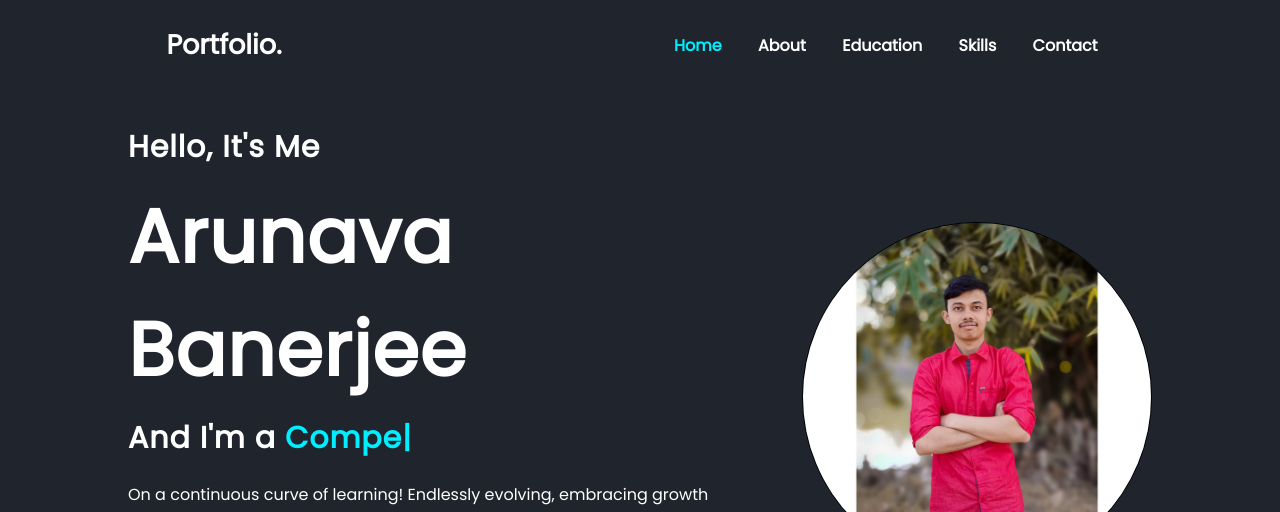
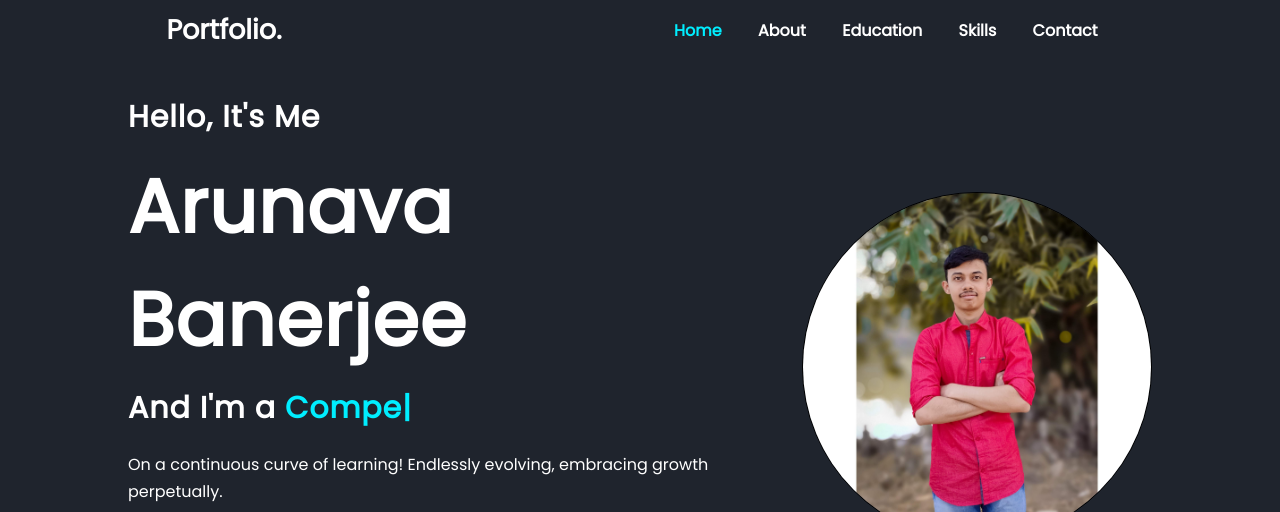
Before and after one commit to arunava2018/Final-Portfolio, a plain HTML site: page index.html in a window 1280 px wide. Shown: the top 512 px of the page. Drawn offline with nearby package versions, Linux system fonts and the light colour scheme; a web font is replaced by a local one.

Commit message:
Update styles.css

```diff
--- a/styles.css
+++ b/styles.css
@@ -4,11 +4,13 @@
   padding: 0;
   box-sizing: border-box;
   scroll-behavior: smooth;
+  zoom: 100%;
 }
 body {
   background-color: #1f242d;
   font-family: "Poppins", sans-serif;
   color: white;
+
 }
 /* Home Section */
 .header {
@@ -16,7 +18,7 @@ body {
   align-items: center;
   justify-content: space-between;
   /* margin-top: 20px; */
-  padding: 25px 13%;
+  padding: 10px 13%;
   transition: 0.3s;
 }
 .header .sticky {
```
